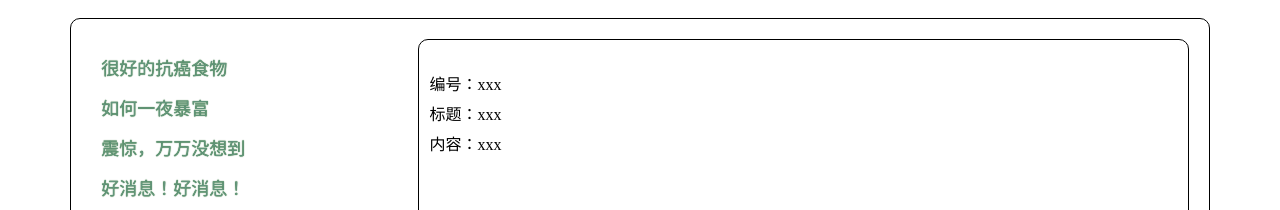
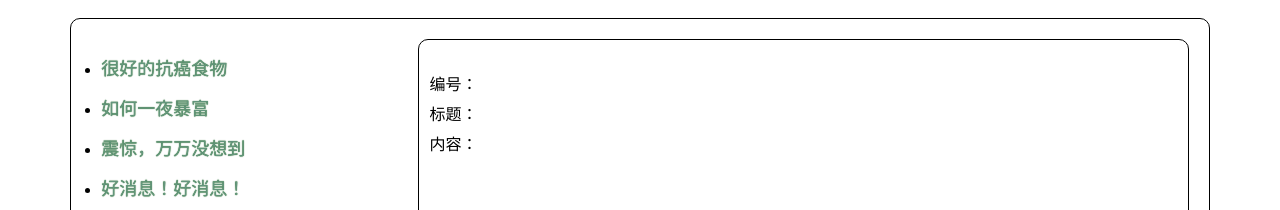
Before and after one commit to Pakho-Yip/hello_vue3, a Vue app: page /news/detail in a window 1280 px wide. Shown: the part 182-392 px from the top of the page. Built offline with nearby package versions, Linux system fonts and the light colour scheme.

Commit message:
30_路由_query参数

```diff
--- a/src/pages/Detail.vue
+++ b/src/pages/Detail.vue
@@ -1,12 +1,18 @@
 <template>
     <ul class="new-list">
-        <li>编号：xxx</li>
-        <li>标题：xxx</li>
-        <li>内容：xxx</li>
+        <li>编号：{{query.id}}</li>
+        <li>标题：{{query.title}}</li>
+        <li>内容：{{query.content}}</li>
     </ul>
   </template>
 
   <script setup lang="ts" name="Detail">
+    import {useRoute} from 'vue-router'
+    import { toRefs } from 'vue'
+
+    let route = useRoute()
+    let {query} = toRefs(route)
+    console.log(route)
 
   </script>
 
--- a/src/pages/News.vue
+++ b/src/pages/News.vue
@@ -3,7 +3,22 @@
       <!-- 导航区 -->
       <ul>
         <li v-for="item in newsList" :key="item.id">
-          <RouterLink to="/news/detail">{{ item.title }}</RouterLink>
+          <!-- 第一种写法 -->
+          <!-- <RouterLink :to="`/news/detail?id=${item.id}&title=${item.title}&content=${item.content}`">{{ item.title }}</RouterLink> -->
+
+          <!-- 第二种写法 -->
+          <RouterLink
+            :to="{
+              path:'/news/detail',
+              query:{
+                id:item.id,
+                title:item.title,
+                content:item.content
+              }
+            }">
+            {{ item.title }}
+          </RouterLink>
+
         </li>
       </ul>
       <!-- 展示区 -->
@@ -36,8 +51,11 @@
   }
   .news ul {
     margin-top: 30px;
-    list-style: none;
+    /* list-style: none; */
     padding-left: 10px;
+  }
+  .news li>marker {
+    color: #64967E;
   }
   .news li>a {
     font-size: 18px;
```
